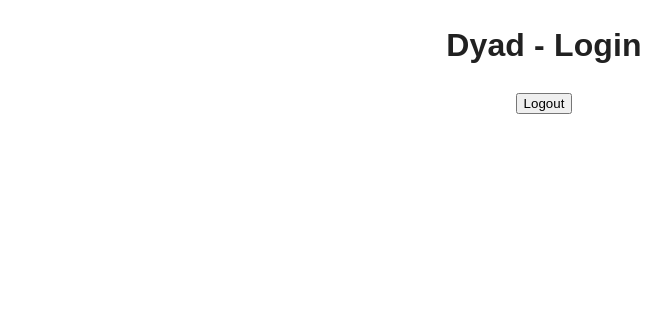
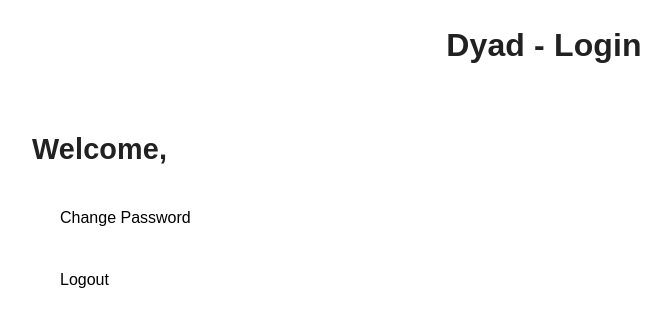
Before and after one commit to DyadSocial/dyad-web, a Next.js app in the folder dyad-web/: page /account in a window 1280 px wide. Shown: the top 326 px of the page, without its empty margins (96-767 px from the left). Built offline with nearby package versions, Linux system fonts and the light colour scheme.

Commit message:
feat(account.js): waiting on api to be up but login page now works as well as account page with a change password and logout button

```diff
--- a/dyad-web/package.json
+++ b/dyad-web/package.json
@@ -21,6 +21,7 @@
     "prop-types": "latest",
     "react": "17.0.2",
     "react-dom": "17.0.2",
+    "react-loading-dot": "^1.0.6",
     "react-validation": "^3.0.7",
     "validator": "^13.7.0"
   },
--- a/dyad-web/pages/account.js
+++ b/dyad-web/pages/account.js
@@ -2,18 +2,64 @@
 import React, { useRef, useState } from "react";
 import Form from "react-validation/build/form";
 import Input from "react-validation/build/input";
-import CheckButton from "react-validation/build/button";
 import AuthService from "../services/auth.service";
-import styles from "../styles/Login.module.css";
-import { useRouter } from 'next/router'
-import Link from "@mui/material/Link";
-import NextLink from "next/link";
+import styles from "../styles/Account.module.css";
+import { useRouter} from 'next/router'
+import { Loading } from 'react-loading-dot';
+import Box from "@mui/material/Box";
+import Stack from "@mui/material/Stack";
+
+const required = value => {
+  if (!value) {
+    return (
+      <div >
+        Field cannot be empty.
+      </div>
+    );
+  }
+};
+
+const passLength = value => {
+  if(value.length > 20){
+    return(
+    <div>
+      Password too long.
+    </div>);
+  }
+  else if(value.length>0 && value.length < 6){
+    return(
+      <div>
+        Password too short.
+      </div>
+    );
+  }
+  else{
+    return(
+      <div></div>
+    );
+  }
+}
 
 const delay = ms => new Promise(res => setTimeout(res, ms));
 
-const Account = (props) => {
+export default function Account(){
   const form = useRef();
-  const router = useRouter()
+  const router = useRouter();
+  const [currentPassword, setCurrentPassword] = useState("");
+  const [newPassword, setNewPassword] = useState("");
+  const [changingPass, setChangingPass] = useState(false);
+  const [message, setMessage] = useState("");
+  const [loading, setLoading] = useState(false);
+
+  const onChangeCurrentPassword = (e) => {
+    const currentPassword = e.target.value;
+    setCurrentPassword(currentPassword);
+  };
+
+  const onChangeNewPassword = (e) => {
+    const newPassword = e.target.value;
+    setNewPassword(newPassword);
+  };
 
   const handleLogout= (e) => {
     e.preventDefault();
@@ -21,21 +67,88 @@
     goToLogin();
   };
 
+  const handlePasswordChanging = (e) => {
+    e.preventDefault();
+    setChangingPass(true);
+  }
+
+  const handlePasswordChange = async (e) => {
+    e.preventDefault();
+    setLoading(true);
+    setMessage("");
+    //LOGIC: Here you should request api to see if current password is good, and also POST new pass
+    await delay(2000); //Simulating a POST req
+    setChangingPass(false);
+    setLoading(false);
+  }
+
   const goToLogin = async () => {
     await delay(2000);
     router.push("/login");
   }
+
+  /*TODO:
+  1. Change password
+  2. Change  */
 
   return (
       <div className={styles["about-wrapper"]}>
         <center>
           <h1 className={styles["page-title"]}>Dyad - Login</h1>
         </center>
-        <center>
-          <button onClick={handleLogout}>Logout</button>
-        </center>
+        <div className={styles["account-body"]}>
+          <h2>Welcome, {AuthService.getCurrentUser}</h2>
+          <Stack spacing={2} alignItems="justify">
+            <Box><span>
+              <button className={styles["button-change"]} onClick={handlePasswordChanging}>Change Password</button>
+              </span>
+              {changingPass && (
+              <Form
+              onSubmit={handlePasswordChange}
+              ref={form}
+              >
+              <div>
+                <label htmlFor="currentPassword">Current Password</label>
+                <Input
+                  type="text"
+                  name="currentPassword"
+                  value={currentPassword}
+                  onChange={onChangeCurrentPassword}
+                />
+              </div>
+              <div>
+                <label htmlFor="newPassword">New Password</label>
+                <Input
+                  type="password"
+                  name="newPassword"
+                  value={newPassword}
+                  onChange={onChangeNewPassword}
+                  validations={[required, passLength]}
+                />
+                <div>
+                  {loading ? <Loading background="grey"/> :
+                  <button>
+                    <div>Submit</div>
+                  </button>}
+                </div>
+                {message && (
+                  <div>
+                    <div>
+                      {message}
+                    </div>
+                  </div>
+                )}
+              </div>
+            </Form>
+            )}
+            </Box>
+            <Box><span>
+              <button className={styles["button-change"]} onClick={handleLogout}>Logout</button>
+              </span>
+            </Box>
+          </Stack>
+
+        </div>
       </div>
     );
 }
-
-export default Account;
--- /dev/null
+++ b/dyad-web/styles/Account.module.css
@@ -0,0 +1,40 @@
+@value colors: "./colors.css";
+@value global-black, global-light-black, global-dark-gray, global-gray, global-light-gray, global-dark-white, global-white, global-teal, global-cyan, global-light-blue, global-blue, global-red, global-orange, global-yellow, global-green, global-purple, global-font-family from colors;
+
+.page-title {
+    font-size: 2.5vw;
+    color: global-white;
+ }
+ .about-wrapper {
+    font-family: global-font-family;
+    width: 100%;
+    background-color: global-black;
+    position: absolute;
+    left: 0;
+    top: 0;
+    color: global-black;
+    min-height: 100vh;
+ }
+
+ .account-body {
+   width: 100%;
+   font-size: 1.5vw;
+   text-align: justify;
+   background-color: global-white;
+   padding: 1vw 10vw;
+   min-height: 100vh;
+ }
+
+ .button-change {
+   border: none;
+   background-color: inherit;
+   padding: 14px 28px;
+   font-size: 16px;
+   cursor: pointer;
+   display: inline-block;
+   color:black;
+ }
+
+ .button-change:hover{
+    background: #e7e7e7;
+ }
```
Also changed, not shown: dyad-web/pages/index.js (+6 -4 lines), dyad-web/pages/login.js (+18 -15 lines), 1 other file (tests, documents, lock files or other folders).
